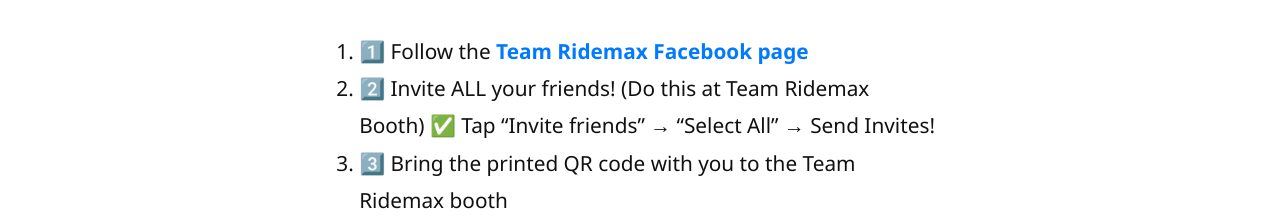
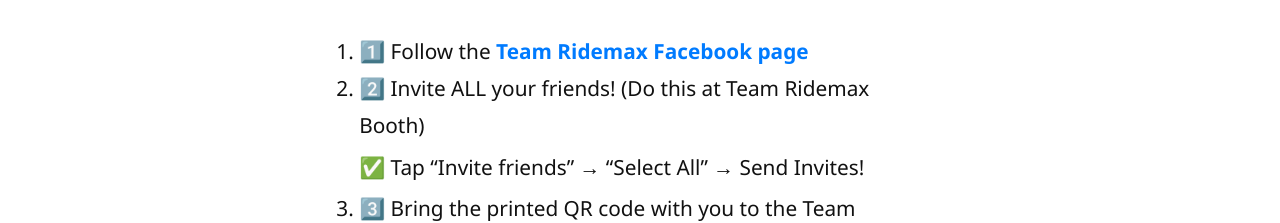
Before and after one commit to PDF-171/TEAMRIDEMAX-QR-QUEST, a plain HTML site: page index.html in a window 1280 px wide. Shown: the part 586-809 px from the top of the page. Drawn offline with nearby package versions, Linux system fonts and the light colour scheme.

Commit message:
Update index.html

```diff
--- a/index.html
+++ b/index.html
@@ -122,8 +122,8 @@
 
     <ol>
       <li>1️⃣ Follow the <a href="https://www.facebook.com/TeamRidemaxPH" target="_blank">Team Ridemax Facebook page</a></li>
-      <li>2️⃣ Invite ALL your friends! (Do this at Team Ridemax Booth)
-    ✅ Tap “Invite friends” → “Select All” → Send Invites!</a></li>
+      <li>2️⃣ Invite ALL your friends! (Do this at Team Ridemax Booth)</a></li>
+      <p style="margin: 4px 0 4px 0em;">✅ Tap “Invite friends” → “Select All” → Send Invites!</p>
       <li>3️⃣ Bring the printed QR code with you to the Team Ridemax booth</li>
     </ol>
 
```
